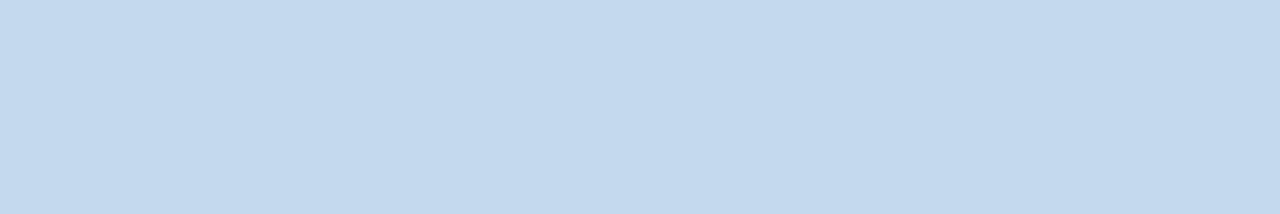
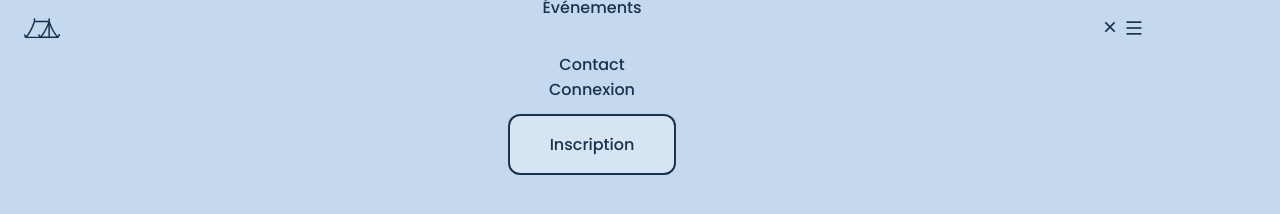
Before and after one commit to ValentinMadiot/background-animation-camping, a plain HTML site: page index.html in a window 1280 px wide. Drawn offline with nearby package versions, Linux system fonts and the light colour scheme.

Commit message:
add navbar

```diff
--- a/assets/css/styles.css
+++ b/assets/css/styles.css
@@ -76,10 +76,99 @@ img {
 }
 
 /*=============== HEADER & NAV ===============*/
+.header {
+  position: fixed;
+  width: 100%;
+  top: 0;
+  left: 0;
+  background-color: var(--body-color);
+  z-index: var(--z-fixed);
+}
 
-/* Navigation for mobile devices */
+.nav {
+  position: relative;
+  height: var(--header-height);
+  display: flex;
+  justify-content: space-between;
+  align-items: center;
+}
 
-/* Show menu */
+.nav__logo {
+  width: 36px;
+}
+
+.nav__toggle,
+.nav__close {
+  display: inline-flex;
+  font-size: 1.25rem;
+  color: var(--title-color);
+  cursor: pointer;
+}
+
+/* Navigation for Mobile Devices */
+@media screen and (max-width: 1023px) {
+  .nav__menu {
+    position: fixed;
+    top: -120%;
+    left: 0;
+    background-color: var(--body-color);
+    box-shadow: 0 1px 16px hsla(210, 55%, 24%, 0.1);
+    width: 100%;
+    padding-block: 3.5rem 2rem;
+    display: flex;
+    flex-direction: column;
+    row-gap: 2.5rem;
+    transition: top 0.4s;
+    /* backdrop-filter: blur(16px);
+    -webkit-backdrop-filter: blur(16px); */
+  }
+}
+
+.nav__list {
+  display: flex;
+  text-align: center;
+  flex-direction: column;
+  row-gap: 2rem;
+}
+
+.nav__link {
+  color: var(--title-color);
+  transition: color 0.3s;
+}
+.nav__link:hover {
+  color: var(--first-color);
+}
+
+.nav__buttons {
+  display: flex;
+  flex-direction: column;
+  align-items: center;
+  row-gap: 0.75rem;
+}
+
+.nav__buttons-ghost,
+.nav__buttons-link {
+  display: inline-block;
+  color: var(--title-color);
+}
+
+.nav__buttons-ghost {
+  background-color: hsla(0, 0%, 100%, 0.3);
+  padding: 1rem 2.5rem;
+  border: 2px solid var(--title-color);
+  border-radius: 0.75rem;
+}
+
+.nav__close {
+  position: absolute;
+  top: 1rem;
+  right: 1.5rem;
+}
+
+/* Show Menu */
+.show-menu {
+  top: 0;
+}
 
 /* Change background header */
 
--- a/assets/js/main.js
+++ b/assets/js/main.js
@@ -1,10 +1,32 @@
 /*=============== SHOW MENU ===============*/
+const navMenu = document.getElementById("nav-menu"),
+  navToggle = document.getElementById("nav-toggle"),
+  navClose = document.getElementById("nav-close");
 
+/* Menu Show */
+if (navToggle) {
+  navToggle.addEventListener("click", () => {
+    navMenu.classList.add("show-menu");
+  });
+}
+
+/* Menu Hide */
+if (navClose) {
+  navClose.addEventListener("click", () => {
+    navMenu.classList.remove("show-menu");
+  });
+}
 
 /*=============== REMOVE MENU MOBILE ===============*/
+const navLink = document.querySelectorAll(".nav__link");
 
+const linkAction = () => {
+  const navMenu = document.getElementById("nav-menu");
+  // When we click on each nav__link, we remove the show-menu class
+  navMenu.classList.remove("show-menu");
+};
+navLink.forEach((n) => n.addEventListener("click", linkAction));
 
 /*=============== CHANGE BACKGROUND HEADER ===============*/
 
-
 /*=============== GSAP ANIMATION ===============*/
--- a/index.html
+++ b/index.html
@@ -23,7 +23,46 @@
   </head>
   <body>
     <!--==================== HEADER ====================-->
-    <header class="header" id="header"></header>
+    <header class="header" id="header">
+      <nav class="nav container">
+        <a href="#" class="nav__logo">
+          <img src="assets/img/logo.svg" alt="logo"></img>
+        </a>
+
+        <div class="nav__menu" id="nav-menu">
+          <ul class="nav__list">
+            <li class="nav__item">
+              <a href="#home" class="nav__link">Accueil</a>
+            </li>
+
+            <li class="nav__item">
+              <a href="#price" class="nav__link">Tarifs</a>
+            </li>
+            <li class="nav__item">
+              <a href="#event" class="nav__link">Événements</a>
+            </li>
+            <li class="nav__item">
+              <a href="#contact" class="nav__link">Contact</a>
+            </li>
+          </ul>
+
+          <div class="nav__buttons">
+            <a href="#" class="nav__buttons-link">Connexion</a>
+            <a href="#" class="nav__buttons-ghost">Inscription</a>
+          </div>
+
+          <!-- Close Button -->
+          <div class="nav__close" id="nav-close">
+            <i class="ri-close-line"></i>
+          </div>
+        </div>
+
+        <!-- Toggle Button -->
+        <div class="nav__toggle" id="nav-toggle">
+          <i class="ri-menu-line"></i>
+        </div>
+      </nav>
+    </header>
 
     <!--==================== MAIN ====================-->
     <main class="main">
```
